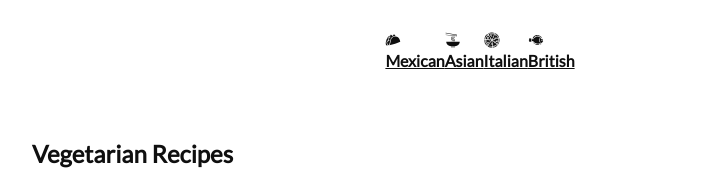
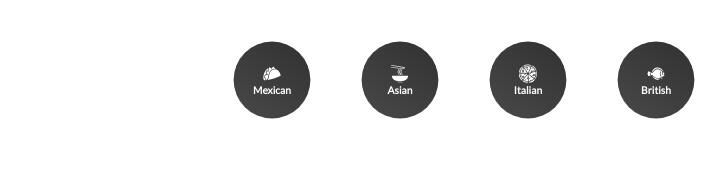
Before and after one commit to ghpaterson/recipease, a React (Create React App) app in the folder recipease/: page / in a window 1280 px wide. Shown: the top 170 px of the page, without its empty margins (160-886 px from the left). Built offline with nearby package versions, Linux system fonts and the light colour scheme; no server answers.

Commit message:
StyledLinks for cuisine

```diff
--- a/recipease/src/components/category.jsx
+++ b/recipease/src/components/category.jsx
@@ -6,22 +6,22 @@
 function Category() {
   return (
     <List>
-        <NavLink to={'cuisine/Mexican'}>
+        <StyledLink to={'cuisine/Mexican'}>
             <GiTacos />
             <h4>Mexican</h4>
-        </NavLink>
-        <NavLink to={'cuisine/Asian'}>
+        </StyledLink>
+        <StyledLink to={'cuisine/Asian'}>
             <GiNoodles />
             <h4>Asian</h4>
-        </NavLink>
-        <NavLink to={'cuisine/Italian'}>
+        </StyledLink>
+        <StyledLink to={'cuisine/Italian'}>
             <GiFullPizza />
             <h4>Italian</h4>
-        </NavLink>
-        <NavLink to={'cuisine/British'}>
+        </StyledLink>
+        <StyledLink to={'cuisine/British'}>
             <GiFlatfish />
             <h4>British</h4>
-        </NavLink>
+        </StyledLink>
     </List>
   )
 }
@@ -32,4 +32,40 @@
   margin: 2rem 0rem;
 `;
 
+const StyledLink = styled(NavLink)`
+  display: flex;
+  flex-direction: column;
+  justify-content: center;
+  align-items: center;
+  border-radius: 50%;
+  margin-right: 2rem;
+  text-decoration: none;
+  background: linear-gradient(35deg, #494949, #313131);
+  width: 6rem;
+  height: 6rem;
+  cursor: pointer;
+  transform: scale(0.8);
+
+  h4 {
+    color: white;
+    font-size: 0.8rem;
+  }
+
+  svg {
+    color: white;
+    font-size: 1.5rem;
+  }
+  &.active{
+    background: linear-gradient(to right, #f27121, #e94057);
+
+    svg {
+      color: white;
+    }
+
+    h4 {
+      color: white;
+    }
+  }
+`;
+
 export default Category
```
